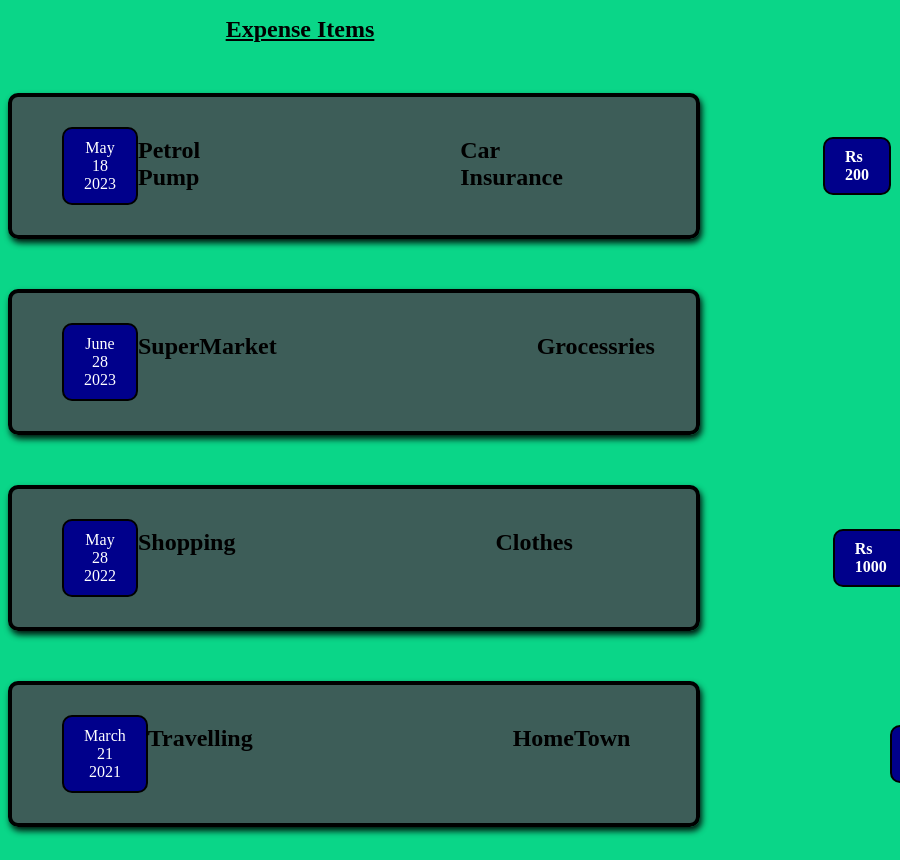
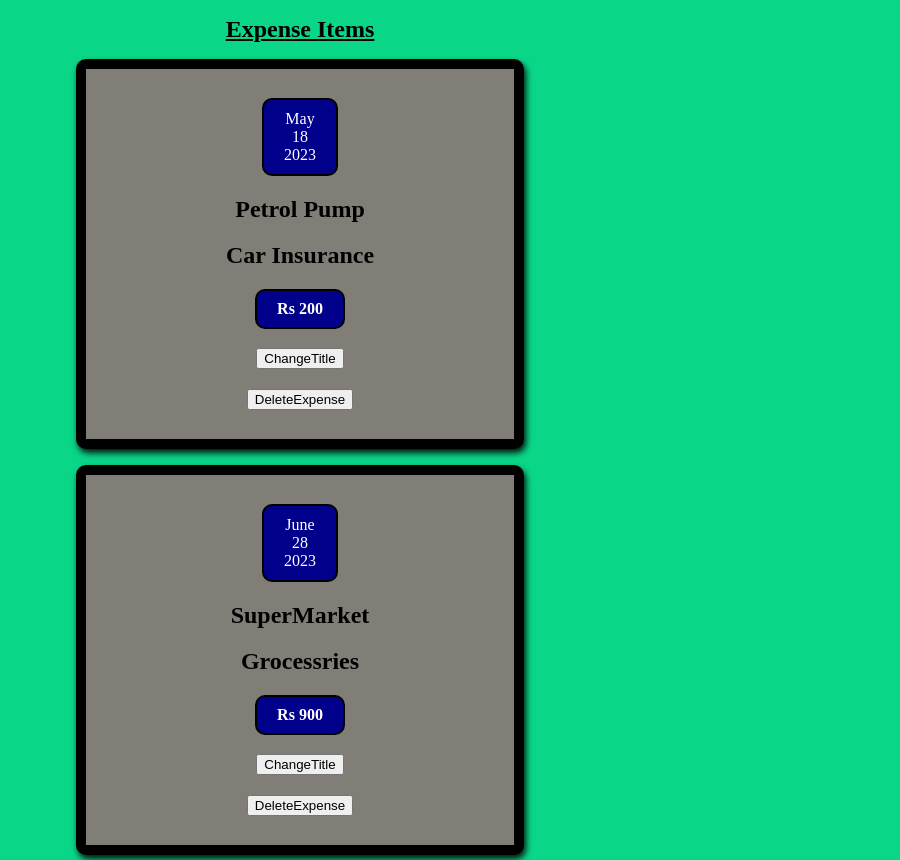
Before and after one commit to Vaibhavdesai99/React-JS, a React (Create React App) app: page / in a window 600 px wide. Shown: the top 860 px of the page, 900 px wide, since content can reach past the window. Built offline with nearby package versions, Linux system fonts and the light colour scheme.

Commit message:
Adding Event Listeners made easy(added delete button)

```diff
--- a/src/App.js
+++ b/src/App.js
@@ -1,4 +1,6 @@
 import React from "react";
+
+
 
 import Expenseitem from "./components/Expenses/ExpenseItem";
 
--- a/src/components/Expenses/ExpenseDate.js
+++ b/src/components/Expenses/ExpenseDate.js
@@ -1,4 +1,6 @@
 import React from 'react'
+
+import './ExpenseDate.css'
 
 const ExpenseDate = (props) => {
 
--- a/src/components/Expenses/ExpenseDetails.css
+++ b/src/components/Expenses/ExpenseDetails.css
@@ -7,6 +7,7 @@
     border-radius: 10px;
     color: white;
     font-weight: bold;
+
 
 }
 
--- a/src/components/Expenses/ExpenseDetails.js
+++ b/src/components/Expenses/ExpenseDetails.js
@@ -12,12 +12,13 @@ const ExpenseDetails = (props) => {
 
   return (
 
+<>
 
-    <div className='itemlist'>
-      <div className='location'>{LocationOfExpenditure}</div>
+      <div className='location'>{LocationOfExpenditure} </div>
       <div className='description'>{description}</div>
       <div className='amt'>Rs {amount}</div>
-    </div>
+
+    </>
 
 
   );
--- a/src/components/Expenses/ExpenseItem.css
+++ b/src/components/Expenses/ExpenseItem.css
@@ -7,20 +7,51 @@
     text-decoration-line: underline;
 
 }
+
+
 .expenses{
     display: flex;
     flex-direction: row;
-    justify-content: space-between;
+    flex-wrap: wrap;
+    justify-content: space-evenly;
     align-items: center;
-    margin: 100px 200px;
-    border: 4px solid black;
-    padding: 30px 50px;
+
+    border: 10px solid black;
+
     border-radius: 10px;
-    background-color: rgba(70, 75, 80, 0.863);
+
     box-shadow: 2px 4px 6px rgba(0, 0, 0, 0.9);
 
 
 }
+@media screen and (max-width :600px) {
+    .expenses{
+        background-color: rgb(28, 28, 197);
+        width: auto;
+        margin: auto;
+        display: flex;
+        flex-direction: column;
+        justify-content: center;
+        align-items: center;
+        justify-content: space-evenly;
+        height: 350px;
+        text-align: center;
+
+    }
+  }
+  @media screen and (min-width: 600px) {
+    .expenses{
+        background-color: rgb(129, 126, 120);
+        padding: 10px 10px;
+
+        width: 70%;
+        margin: 1rem auto;
+    }
+  }
+
+
+
+
 
 .date{
     display: flex;
@@ -33,22 +64,16 @@
     text-align: center;
 
 
+
 }
 
-
-
-.itemlist{
-    display: flex;
-    gap:260px;
-
-}
 
 
 .Spend_Money_location{
     font-weight: bold;
     padding-top: 18px;
 }
-@media screen and (max-width: 768px) {
+/* @media screen and (max-width: 768px) {
     .expenses {
         flex-direction: row;
         width: 100%;
@@ -60,4 +85,4 @@
         width: 80%;
         margin:60px auto;
     }
-}
+} */
--- a/src/components/Expenses/ExpenseItem.js
+++ b/src/components/Expenses/ExpenseItem.js
@@ -11,9 +11,14 @@ import ExpenseDetails from "./ExpenseDetails";
 
 
 const Expenseitem = (props) => {
-  //console.log(props)
+
+ const clickHandler =()=>{ console.log('clicked!')}
+
+ const DeleteHandler =()=>{console.log('deleted')}
+
 
   return (
+
     <div className="expenses">
     <ExpenseDate date={props.date} />
     <ExpenseDetails
@@ -21,7 +26,11 @@ const Expenseitem = (props) => {
       description={props.description}
       amount={props.amount}
     />
+    <button onClick={clickHandler}>ChangeTitle</button>
+    <button onClick={DeleteHandler}>DeleteExpense</button>
   </div>
+
+
   );
 };
 
```
Also changed, not shown: src/components/Expenses/ExpenseDate.css (added). Lines whose indentation alone changed are shown as unchanged.
